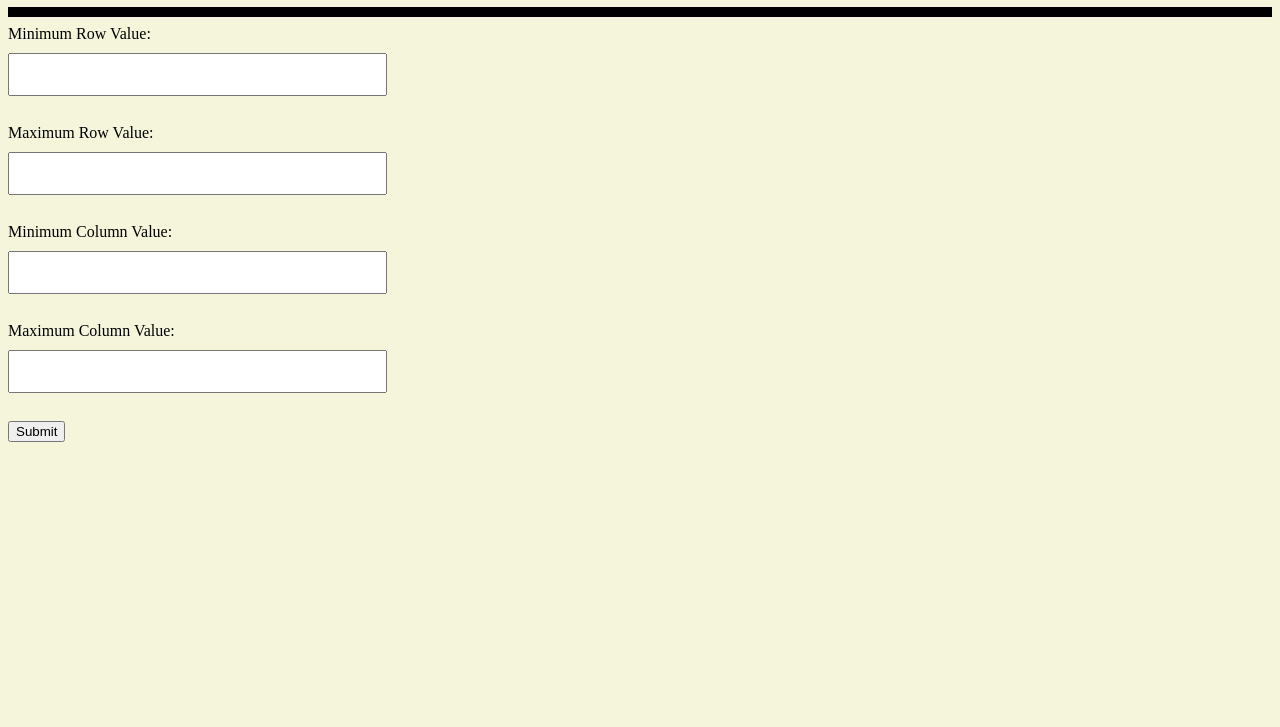
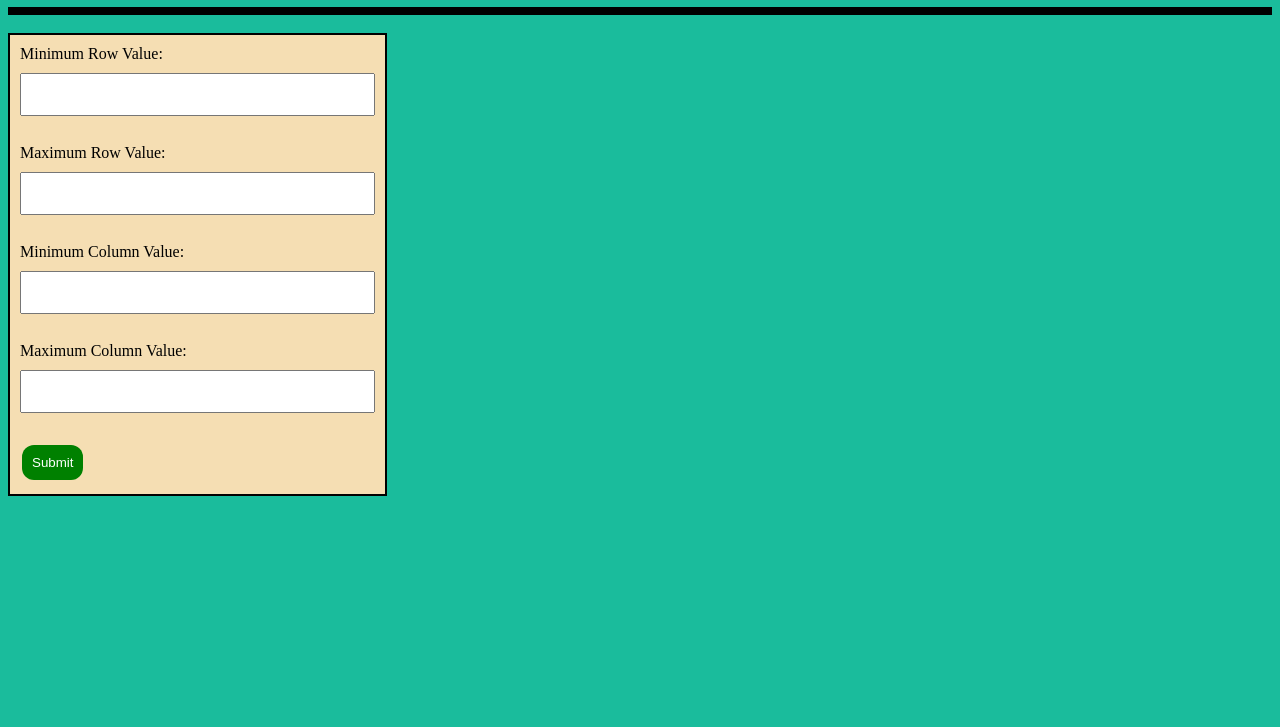
Before and after one commit to Andy-Nguyen4/GUI-Programming-I, a plain HTML site: page HW4_Part1/hw4.html in a window 1280 px wide. Shown: the part 73-800 px from the top of the page. Drawn offline with nearby package versions, Linux system fonts and the light colour scheme.

Commit message:
styling changes

```diff
--- a/HW4_Part1/css/hw4.css
+++ b/HW4_Part1/css/hw4.css
@@ -7,33 +7,61 @@ inputs by using JavaScript. JavaScript is also used to make the table. The forma
 jQuery, and jQuery Validation plugin on the hw4.html file. This is homework 4 part 1.
 */
 
+* {
+    box-sizing: border-box;
+}
+
+/*#title {
+    background-color: #1abc9c;
+    color: white
+}*/
+
 #title h1 {
     text-align: center;
+    color: white;
 }
 
 #title hr {
-    border: 5px solid;
+    border: 4px solid black;
 }
 
 body {
-    background-color: beige;
+    background-color: #1abc9c;
 }
 
 form {
     float: left;    /* this will put the input form on the left side of the page*/
     width: 30%;
+    padding: 10px;
+    background-color: wheat;
+    border: 2px solid black;
+    margin-top: 10px;
 }
 
 input[type=text] {
     width: 100%;
     padding: 12px 20px;
     margin: 10px 0px;
-    box-sizing: border-box;
 }
 
 .errorMessage {
     color: crimson;
     font-size: 15px;
+}
+
+.submit {
+    background-color: green;
+    color: white;
+    border: none;
+    text-align: center;
+    cursor: pointer;
+    padding: 10px;
+    margin: 4px 2px;
+    border-radius: 12px;
+}
+
+.submit:hover {
+    background-color: blue;
 }
 
 #tableContainer {
@@ -63,7 +91,7 @@ th:first-child {
 }
 
 tr:first-child th:first-child {
-    background-color: beige;
+    background-color: #1abc9c;
     border: none;
 }
 
--- a/HW4_Part1/hw4.html
+++ b/HW4_Part1/hw4.html
@@ -45,7 +45,7 @@ jQuery, and jQuery Validation plugin on the hw4.html file. This is homework 4 pa
             <input type="text" id="maxcolumn" name="maxcolumn" required><br>
             <span id="errorMaxColumn" class="errorMessage"></span><br>
 
-            <input type="submit" value="Submit">
+            <button class="submit">Submit</button>
         </form>
 
         <div id="tableContainer">
```
